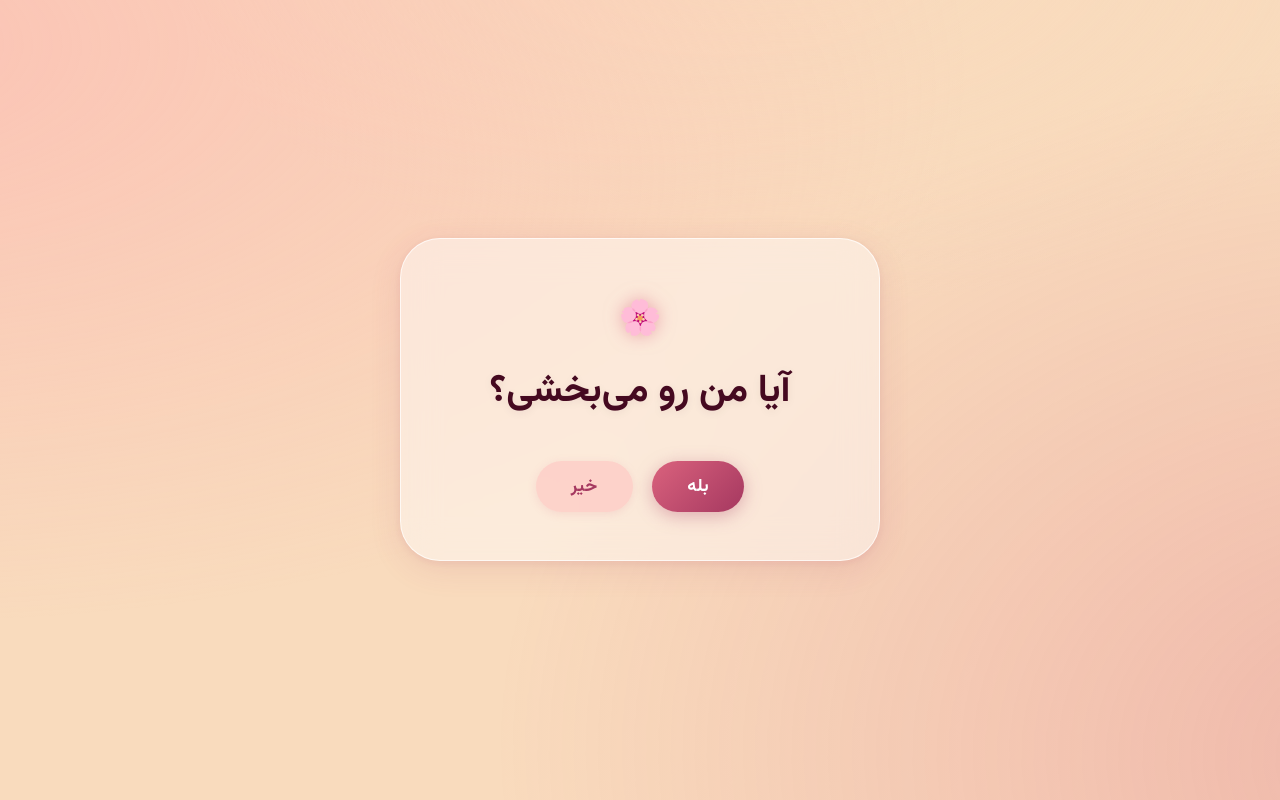
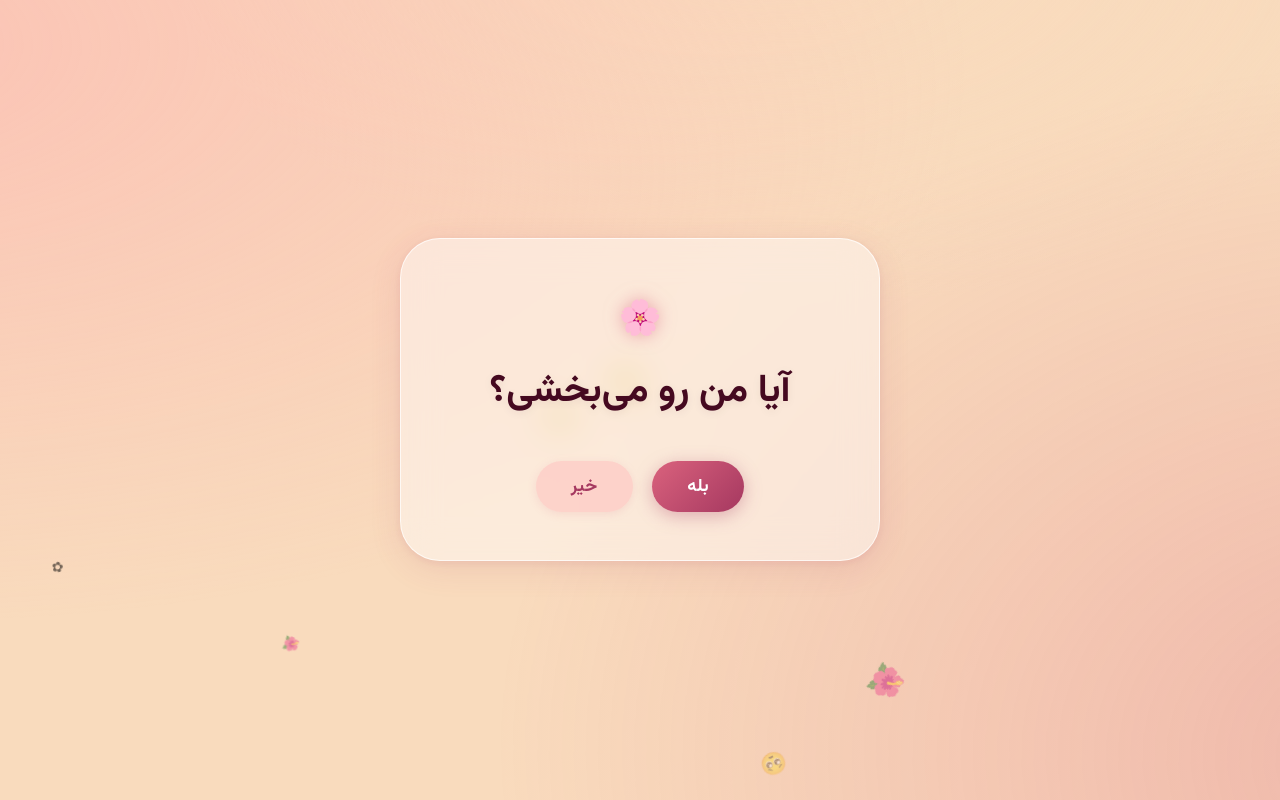
Before and after one commit to javadqanati/forgive-me, a plain HTML site: page root/index.html in a window 1280 px wide. Drawn offline with Linux system fonts and the light colour scheme.

Commit message:
Update index.html

```diff
--- a/root/index.html
+++ b/root/index.html
@@ -213,7 +213,7 @@
 
 <script>
 /* ── Floating petals ── */
-const petalSymbols = [🥺','🌺','✿','❀','♥️'];
+const petalSymbols = ['🥺','🌺','✿','❀','♥️'];
 for (let i = 0; i < 18; i++) {
   const el = document.createElement('span');
   el.className = 'petal';
```
